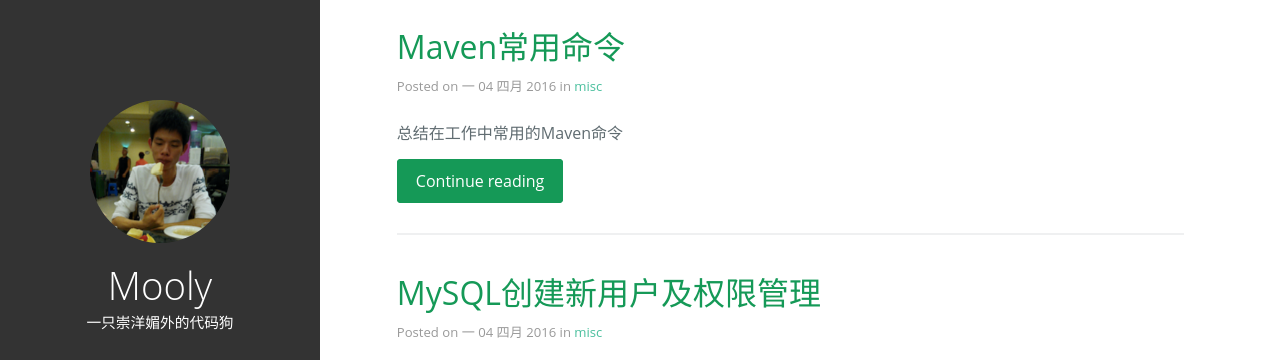
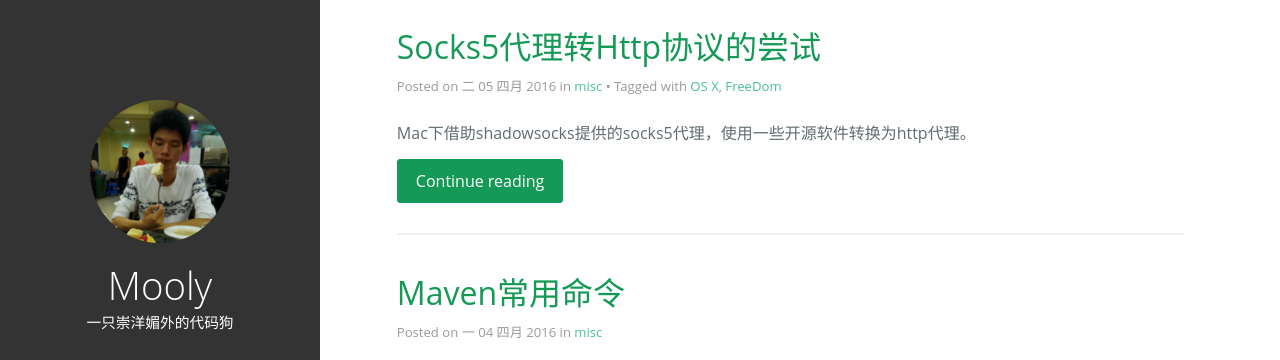
Before and after one commit to amooly/amooly.github.io, a plain HTML site: page author/mooly.html in a window 1280 px wide. Shown: the top 360 px of the page. Drawn offline with nearby package versions, Linux system fonts and the light colour scheme.

Commit message:
add article of socks5

```diff
--- a/author/mooly.html
+++ b/author/mooly.html
@@ -55,6 +55,23 @@
   </aside>
   <main>
 
+    <!--<div id="article-list">
+        <h2></h2>
+    </div>-->
+<article>
+  <header>
+    <h2><a href="/socks5dai-li-zhuan-httpxie-yi-de-chang-shi.html">Socks5代理转Http协议的尝试</a></h2>
+    <p>
+      Posted on 二 05 四月 2016 in <a href="/category/misc.html">misc</a>
+      &#8226; Tagged with
+      <a href="/tag/os-x.html">OS X</a>,      <a href="/tag/freedom.html">FreeDom</a>    </p>
+  </header>
+  <div>
+      <p>Mac下借助shadowsocks提供的socks5代理，使用一些开源软件转换为http代理。</p>
+      <a class="btn" href="/socks5dai-li-zhuan-httpxie-yi-de-chang-shi.html">Continue reading</a>
+  </div>
+  <hr />
+</article>
     <!--<div id="article-list">
         <h2></h2>
     </div>-->
```
Also changed, not shown: archives.html (+2 -0 lines), authors.html (+1 -1 lines), categories.html (+1 -1 lines), category/misc.html (+17 -0 lines), index.html (+17 -0 lines), tags.html (+2 -0 lines).
